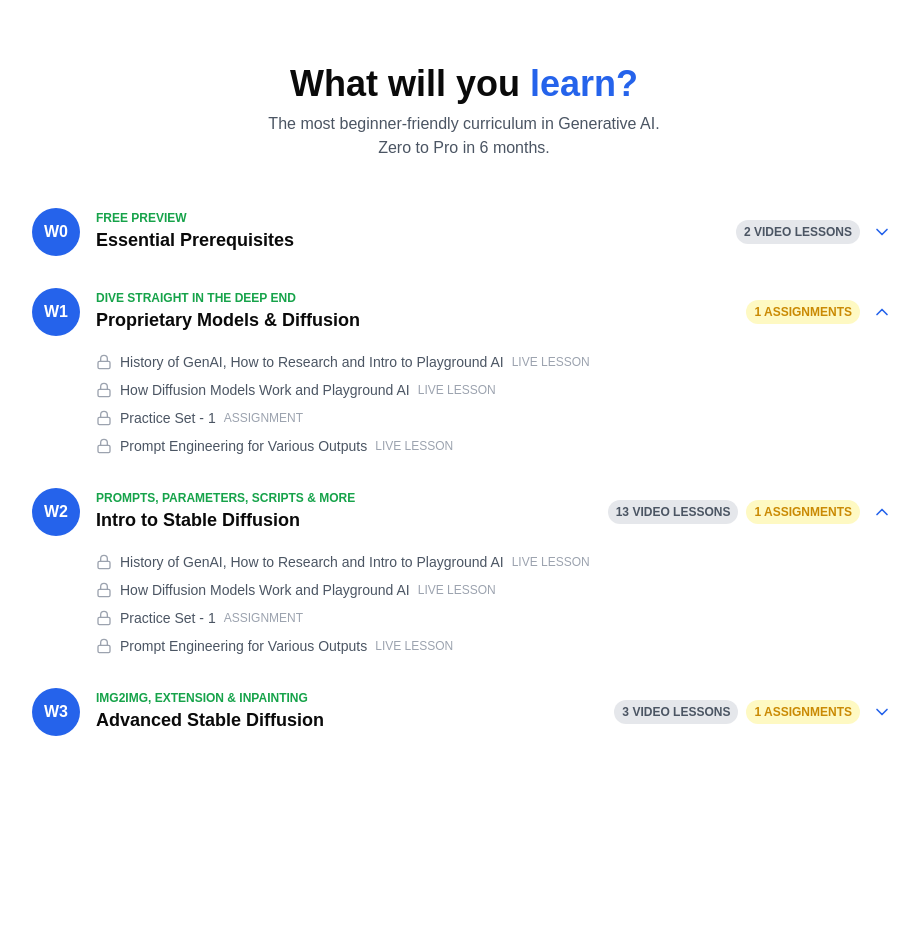
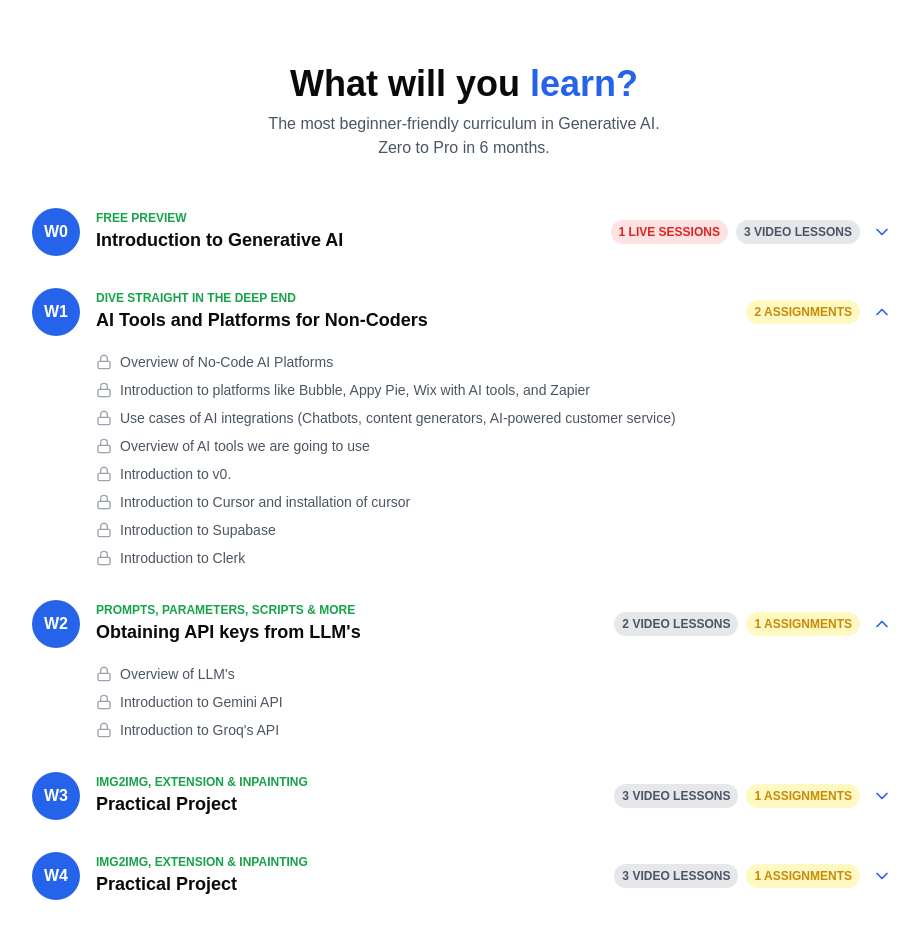
Before and after one commit to vamshichintu002/Course-Landing-Page, a Next.js app: page / in a window 1280 px wide. Shown: the top 938 px of the page, without its empty margins (176-1095 px from the left). Before the commit the page ends 832 px from the top, so only its background shows below. Built offline with nearby package versions, Linux system fonts and the light colour scheme.

Commit message:
Data Changes

```diff
--- a/components/curriculum-section.tsx
+++ b/components/curriculum-section.tsx
@@ -6,56 +6,88 @@ import { ChevronDown, ChevronUp, Lock } from 'lucide-react'
 const initialModules = [
   {
     week: 0,
-    title: "Essential Prerequisites",
+    title: "Introduction to Generative AI",
     type: "FREE PREVIEW",
     lessons: [
-      { type: "video", count: 2 }
+      { type: "live", count: 1 },
+      { type: "video", count: 3
+
+      } // Updated count for new lessons
     ],
     expanded: false,
-    subLessons: []
+    subLessons: [
+      { title: "What is Generative AI?" },
+      { title: "Definitions and Examples" },
+      { title: "Overview of AI's role in content creation (text, image, audio, video)" },
+      { title: "Key technologies (Neural Networks, GPT, GANs)" },
+      { title: "Applications of Generative AI" },
+      { title: "Industry use-cases: marketing, entertainment, software development, art, etc." },
+      { title: "How businesses are leveraging Generative AI" }
+    ]
   },
   {
     week: 1,
-    title: "Proprietary Models & Diffusion",
+    title: "AI Tools and Platforms for Non-Coders",
     type: "DIVE STRAIGHT IN THE DEEP END",
     lessons: [
-    { type: "assignment", count: 1 }
+      { type: "assignment", count: 2 } // Updated count for new lessons
     ],
     expanded: true,
     subLessons: [
-      { title: "History of GenAI, How to Research and Intro to Playground AI", type: "LIVE LESSON" },
-      { title: "How Diffusion Models Work and Playground AI", type: "LIVE LESSON" },
-      { title: "Practice Set - 1", type: "ASSIGNMENT" },
-      { title: "Prompt Engineering for Various Outputs", type: "LIVE LESSON" }
+      { title: "Overview of No-Code AI Platforms" },
+      { title: "Introduction to platforms like Bubble, Appy Pie, Wix with AI tools, and Zapier" },
+      { title: "Use cases of AI integrations (Chatbots, content generators, AI-powered customer service)" },
+      { title: "Overview of AI tools we are going to use" },
+      { title: "Introduction to v0." },
+      { title: "Introduction to Cursor and installation of cursor" },
+      { title: "Introduction to Supabase" },
+      { title: "Introduction to Clerk" }
     ]
   },
   {
     week: 2,
-    title: "Intro to Stable Diffusion",
+    title: "Obtaining API keys from LLM's",
     type: "PROMPTS, PARAMETERS, SCRIPTS & MORE",
     lessons: [
-
-      { type: "video", count: 13 },
+      { type: "video", count: 2 }, // Updated count for new lessons
       { type: "assignment", count: 1 }
     ],
     expanded: true,
     subLessons: [
-      { title: "History of GenAI, How to Research and Intro to Playground AI", type: "LIVE LESSON" },
-      { title: "How Diffusion Models Work and Playground AI", type: "LIVE LESSON" },
-      { title: "Practice Set - 1", type: "ASSIGNMENT" },
-      { title: "Prompt Engineering for Various Outputs", type: "LIVE LESSON" }]
+      { title: "Overview of LLM's" },
+      { title: "Introduction to Gemini API" },
+      { title: "Introduction to Groq's API" }
+    ]
   },
   {
     week: 3,
-    title: "Advanced Stable Diffusion",
+    title: "Practical Project",
     type: "IMG2IMG, EXTENSION & INPAINTING",
     lessons: [
-
-      { type: "video", count: 3 },
+      { type: "video", count: 3 }, // Updated count for new lessons
       { type: "assignment", count: 1 }
     ],
     expanded: false,
-    subLessons: []
+    subLessons: [
+      { title: "Build an AI-Powered Web App" },
+      { title: "Step-by-step guide to creating a simple AI-powered web app (e.g., an AI writing assistant, chatbot, or image generator)" },
+      { title: "Focus on using a no-code platform and integrating APIs (e.g., GPT-4) for added functionality" }
+    ]
+  },
+  {
+    week: 4,
+    title: "Practical Project",
+    type: "IMG2IMG, EXTENSION & INPAINTING",
+    lessons: [
+      { type: "video", count: 3 }, // Updated count for new lessons
+      { type: "assignment", count: 1 }
+    ],
+    expanded: false,
+    subLessons: [
+      { title: "Build an AI-Powered Web App" },
+      { title: "Step-by-step guide to creating a simple AI-powered web app (e.g., an AI writing assistant, chatbot, or image generator)" },
+      { title: "Focus on using a no-code platform and integrating APIs (e.g., GPT-4) for added functionality" }
+    ]
   }
 ]
 
@@ -122,13 +154,17 @@ function TimelineItem({ module, toggleModule }: { module: typeof initialModules[
       </div>
       {module.expanded && (
         <div className="ml-16 mt-4 space-y-2">
-          {module.subLessons.map((subLesson: { title: string; type: string }, index: number) => (
-            <SubLessonItem key={index} title={subLesson.title} type={subLesson.type} />
+          {module.subLessons.map((subLesson: SubLesson, index: number) => (
+            <SubLessonItem key={index} title={subLesson.title} />
           ))}
         </div>
       )}
     </div>
   )
+}
+
+interface SubLesson {
+    title: string; // Removed 'type'
 }
 
 function LessonBadge({ type, count }: { type: string; count: number }) {
@@ -142,12 +178,11 @@ function LessonBadge({ type, count }: { type: string; count: number }) {
   )
 }
 
-function SubLessonItem({ title, type }: { title: string; type: string }) {
+function SubLessonItem({ title }: { title: string }) {
   return (
     <div className="flex items-center space-x-2 text-sm">
       <Lock size={16} className="text-gray-400" />
       <span className="text-gray-600">{title}</span>
-      <span className="text-xs text-gray-400">{type}</span>
     </div>
   )
 }
```
